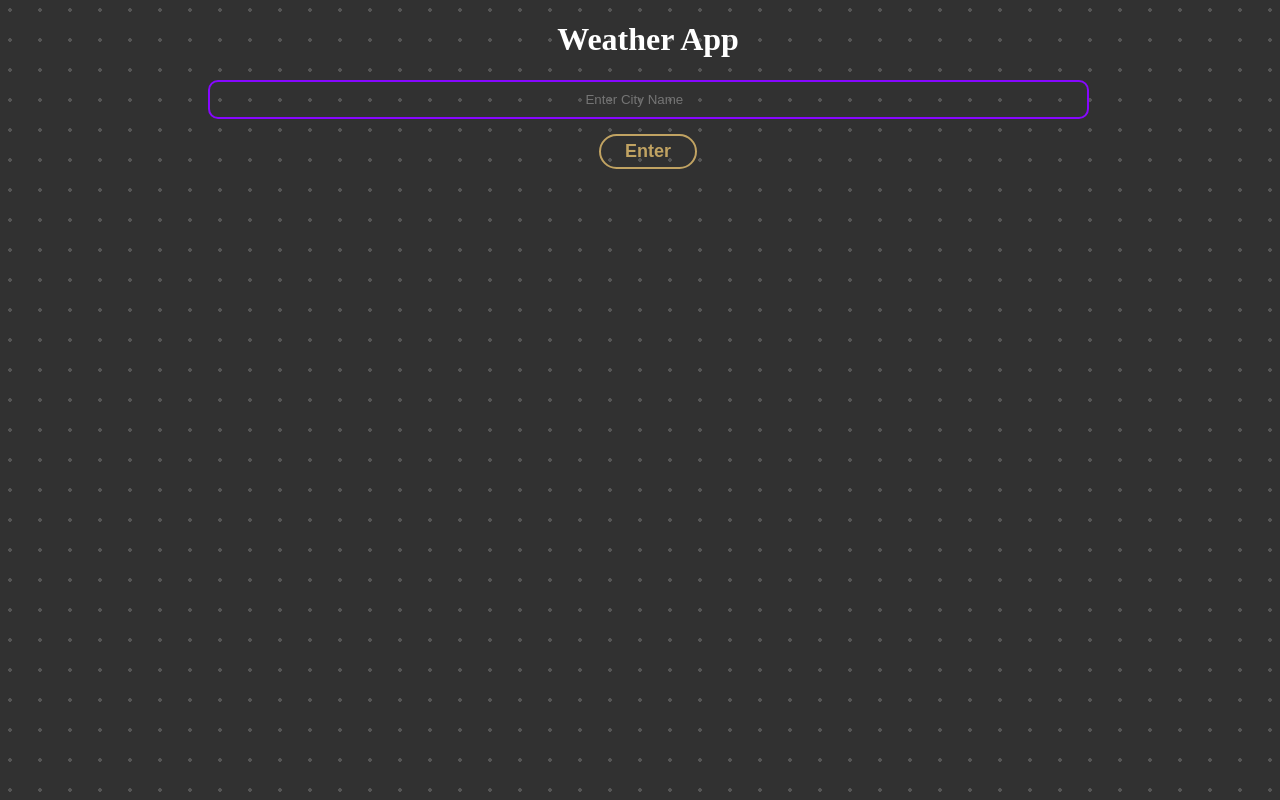
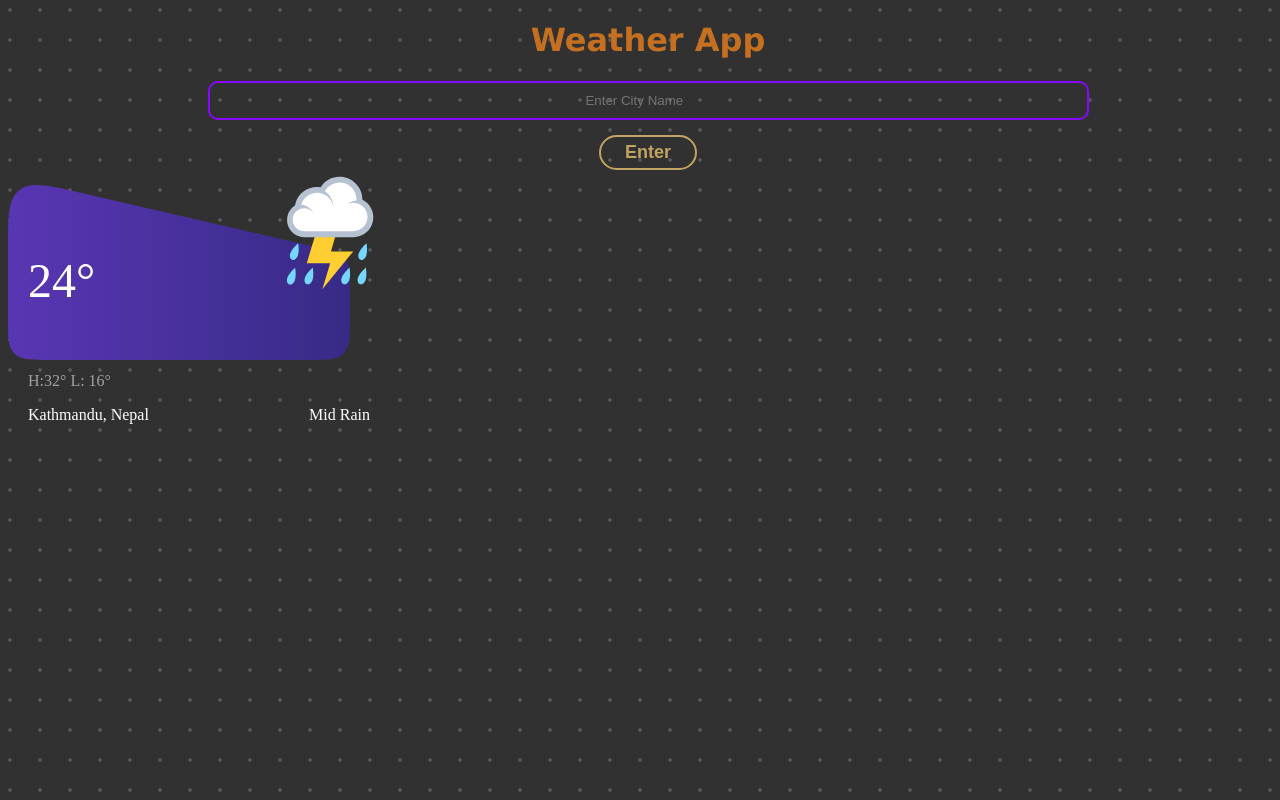
Before and after one commit to Hassaan-Bandesha/-Weather-App, a plain HTML site: page index.html in a window 1280 px wide. Drawn offline with Linux system fonts and the light colour scheme.

Commit message:
Card Created

```diff
--- a/index.html
+++ b/index.html
@@ -8,14 +8,55 @@
 </head>
 <body>
     <h1>Weather App</h1>
+    <!-- Input Field -->
     <div id="input-field">
         <input placeholder="       Enter City Name" class="input" name="text" type="text"/>
     </div>
     <div id="btn">
         <button class="button">Enter</button>
     </div>
+    <!-- Input Field -->
 
-
+    <!-- Card -->
+    <div class="card">
+        <svg fill="none" viewBox="0 0 342 175" height="175" width="342" xmlns="http://www.w3.org/2000/svg" class="background">
+          <path fill="url(#paint0_linear_103_640)" d="M0 66.4396C0 31.6455 0 14.2484 11.326 5.24044C22.6519 -3.76754 39.6026 0.147978 73.5041 7.97901L307.903 62.1238C324.259 65.9018 332.436 67.7909 337.218 73.8031C342 79.8154 342 88.2086 342 104.995V131C342 151.742 342 162.113 335.556 168.556C329.113 175 318.742 175 298 175H44C23.2582 175 12.8873 175 6.44365 168.556C0 162.113 0 151.742 0 131V66.4396Z"></path>
+          <defs>
+            <linearGradient gradientUnits="userSpaceOnUse" y2="128" x2="354.142" y1="128" x1="0" id="paint0_linear_103_640">
+              <stop stop-color="#5936B4"></stop>
+              <stop stop-color="#362A84" offset="1"></stop>
+            </linearGradient>
+          </defs>
+        </svg>
+        <div class="cloud">
+          <svg fill="#000000" preserveAspectRatio="xMidYMid meet" class="iconify iconify--emojione" role="img" aria-hidden="true" xmlns:xlink="http://www.w3.org/1999/xlink" xmlns="http://www.w3.org/2000/svg" viewBox="0 0 64 64">
+            <g stroke-width="0" id="SVGRepo_bgCarrier"></g>
+            <g stroke-linejoin="round" stroke-linecap="round" id="SVGRepo_tracerCarrier"></g>
+            <g id="SVGRepo_iconCarrier">
+              <g fill="#75d6ff">
+                <path d="M10.8 42.9c-.5 1.5-.1 3 1 3.4c1.1.4 2.4-.5 3-2c.6-1.8.7-4.1.2-6.9c-2.1 1.9-3.6 3.8-4.2 5.5"> </path>
+                <path d="M13.2 57.4c.6-1.8.7-4.1.2-6.9c-2.1 1.8-3.6 3.7-4.2 5.5c-.5 1.5-.1 3 1 3.4c1.1.4 2.5-.5 3-2"> </path>
+                <path d="M51.5 37.4c-2.1 1.8-3.6 3.7-4.2 5.5c-.5 1.5-.1 3 1 3.4c1.1.4 2.4-.5 3-2c.5-1.7.6-4.1.2-6.9"> </path>
+                <path d="M38.2 55.9c-.5 1.5-.1 3 1 3.4s2.4-.5 3-2c.6-1.8.7-4.1.2-6.9c-2 1.9-3.5 3.8-4.2 5.5"> </path>
+                <path d="M46.9 55.9c-.5 1.5-.1 3 1 3.4s2.4-.5 3-2c.6-1.8.7-4.1.2-6.9c-2.1 1.9-3.6 3.8-4.2 5.5"> </path>
+                <path d="M18.6 55.9c-.5 1.5-.1 3 1 3.4s2.4-.5 3-2c.6-1.8.7-4.1.2-6.9c-2.1 1.9-3.6 3.8-4.2 5.5"> </path>
+              </g>
+              <path d="M24.5 31.9l-4.9 16.2h12.5L27.9 62l16.5-20.2H32.5l2.9-9.9z" fill="#ffce31"> </path>
+              <path fill="#ffffff" d="M18.2 32.5c-.8 0-1.6-.1-2.4-.4c-3.1-1-5.3-3.9-5.3-7.2c0-2.2 1-4.3 2.6-5.7c.4-.4.9-.7 1.4-1l.5-1.8c1.3-4.4 5.4-7.5 10-7.5c.5 0 .9 0 1.5.1c.4.1.8.1 1.2.3l.2-.4c1.9-3.3 5.4-5.4 9.2-5.4C43 3.5 47.7 8.2 47.7 14v1c.4.2.9.4 1.3.6c2.8 1.6 4.5 4.6 4.5 7.8c0 4.2-2.9 7.8-7 8.8c-.7.2-1.4.2-2 .2H18.2z"> </path>
+              <path fill="#b6c1d1" d="M37.1 5c5 0 9 4 9 8.9v.7c-2.1.2-4 1-5.4 2.3c1.1-.6 2.4-1 3.7-1c.5 0 1 .1 1.5.1c.8.2 1.6.5 2.3.9c2.3 1.3 3.8 3.7 3.8 6.5c0 3.6-2.5 6.5-5.8 7.3c-.7.2-1.2.3-1.8.3H18.2c-.7 0-1.3-.1-1.9-.3c-2.4-.8-4.2-3.1-4.2-5.8c0-1.8.8-3.5 2.1-4.6c.6-.5 1.3-.9 2-1.2c.6-.2 1.3-.3 2-.3c2 0 3.7.9 4.9 2.4h.1c-1.3-2.4-3.7-4.1-6.6-4.3c1.1-3.7 4.5-6.4 8.5-6.4c.4 0 .9 0 1.3.1c.8.1 1.6.3 2.3.7c2.7 1.2 4.7 3.7 5.1 6.8V18c0-3.4-1.8-6.5-4.5-8.3C30.8 6.9 33.8 5 37.1 5m0-3C33 2 29.2 4.1 27 7.6h-.3c-.6-.1-1.2-.1-1.7-.1c-5.3 0-10 3.5-11.4 8.6l-.3 1.2c-.4.2-.7.5-1.1.8c-2 1.7-3.1 4.2-3.1 6.9c0 4 2.5 7.4 6.3 8.7c.9.3 1.9.5 2.9.5h26.2c.8 0 1.6-.1 2.4-.3c4.8-1.1 8.2-5.3 8.2-10.3c0-3.8-2-7.3-5.3-9.1c-.2-.1-.3-.2-.5-.3v-.1C49.2 7.4 43.8 2 37.1 2z"> </path>
+            </g>
+          </svg>
+        </div>
+        <p class="main-text">24°</p>
+        <div class="info">
+          <div class="info-left">
+            <p class="text-gray">H:32° L: 16°</p>
+            <p>Kathmandu, Nepal</p>
+          </div>
+          <p class="info-right">Mid Rain</p>
+        </div>
+      </div>
+    <!-- Card -->
 
     <script src="./app.js"></script>
 </body>
--- a/style.css
+++ b/style.css
@@ -11,7 +11,8 @@ h1{
     display: flex;
     flex-wrap: wrap;
     justify-content: center;
-    color: #ffffff;
+    color: #c57020;
+    font-family: 'Lucida Sans', 'Lucida Sans Regular', 'Lucida Grande', 'Lucida Sans Unicode', Geneva, Verdana, sans-serif;
 }
 
 /* Input Field */
@@ -85,3 +86,51 @@ h1{
     margin: 15px;
 }
 /* Button */
+
+/* Card  */
+.card {
+    width: 342px;
+    height: 184px;
+    position: relative;
+    padding: 20px;
+    color: #fff;
+    display: flex;
+    flex-direction: column;
+    justify-content: space-between;
+  }
+
+  .background {
+    fill: linear-gradient(90deg, #5936B4 0%, #362A84 100%);
+    position: absolute;
+    inset: 0;
+    z-index: -1;
+  }
+
+  .cloud {
+    position: absolute;
+    right: 0;
+    top: -12px;
+  }
+
+  .cloud svg {
+    height: 120px;
+  }
+
+  .card .main-text {
+    font-size: 48px;
+    z-index: 2;
+  }
+
+  .card .info {
+    display: flex;
+    justify-content: space-between;
+  }
+
+  .card .info .text-gray {
+    color: rgba(235, 235, 245, 0.60);
+  }
+
+  .card .info .info-right {
+    align-self: flex-end;
+  }
+  /*Card*/
```
